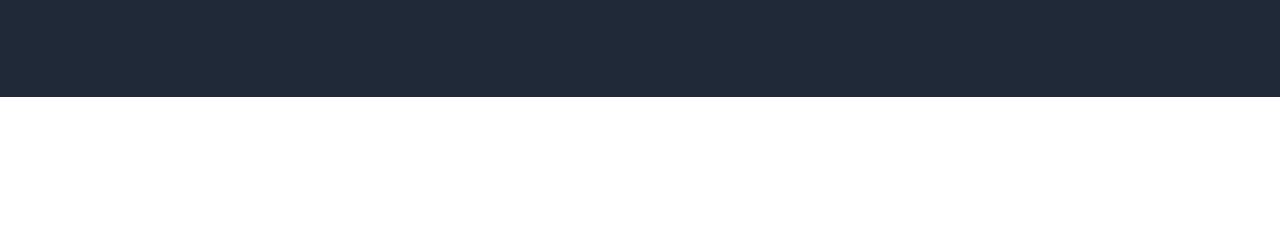
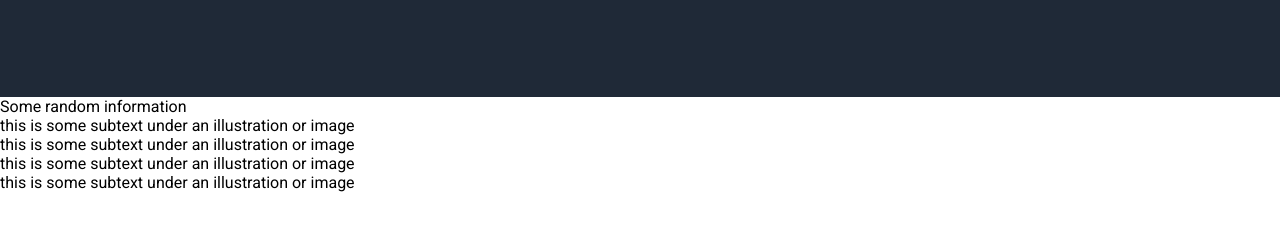
Before and after one commit to nyisaiah/odin-landing-page, a plain HTML site: page index.html in a window 1280 px wide. Shown: the part 405-636 px from the top of the page. Drawn offline with Linux system fonts and the light colour scheme.

Commit message:
add 3rd section content

```diff
--- a/index.html
+++ b/index.html
@@ -24,8 +24,27 @@
         <div class="right-side">
             <div class="placeholder"> this is a placeholder for an image</div>
         </div>
-
-
+    </div>
+    <div class="info">
+        <div class="main-text">Some random information</div>
+        <div class="illustrations">
+            <div class="card">
+                <div class="placeholder"></div>
+                <div class="caption">this is some subtext under an illustration or image</div>
+            </div>
+            <div class="card">
+                <div class="placeholder"></div>
+                <div class="caption">this is some subtext under an illustration or image</div>
+            </div>
+            <div class="card">
+                <div class="placeholder"></div>
+                <div class="caption">this is some subtext under an illustration or image</div>
+            </div>
+            <div class="card">
+                <div class="placeholder"></div>
+                <div class="caption">this is some subtext under an illustration or image</div>
+            </div>
+        </div>
     </div>
 </body>
 </html>
```
